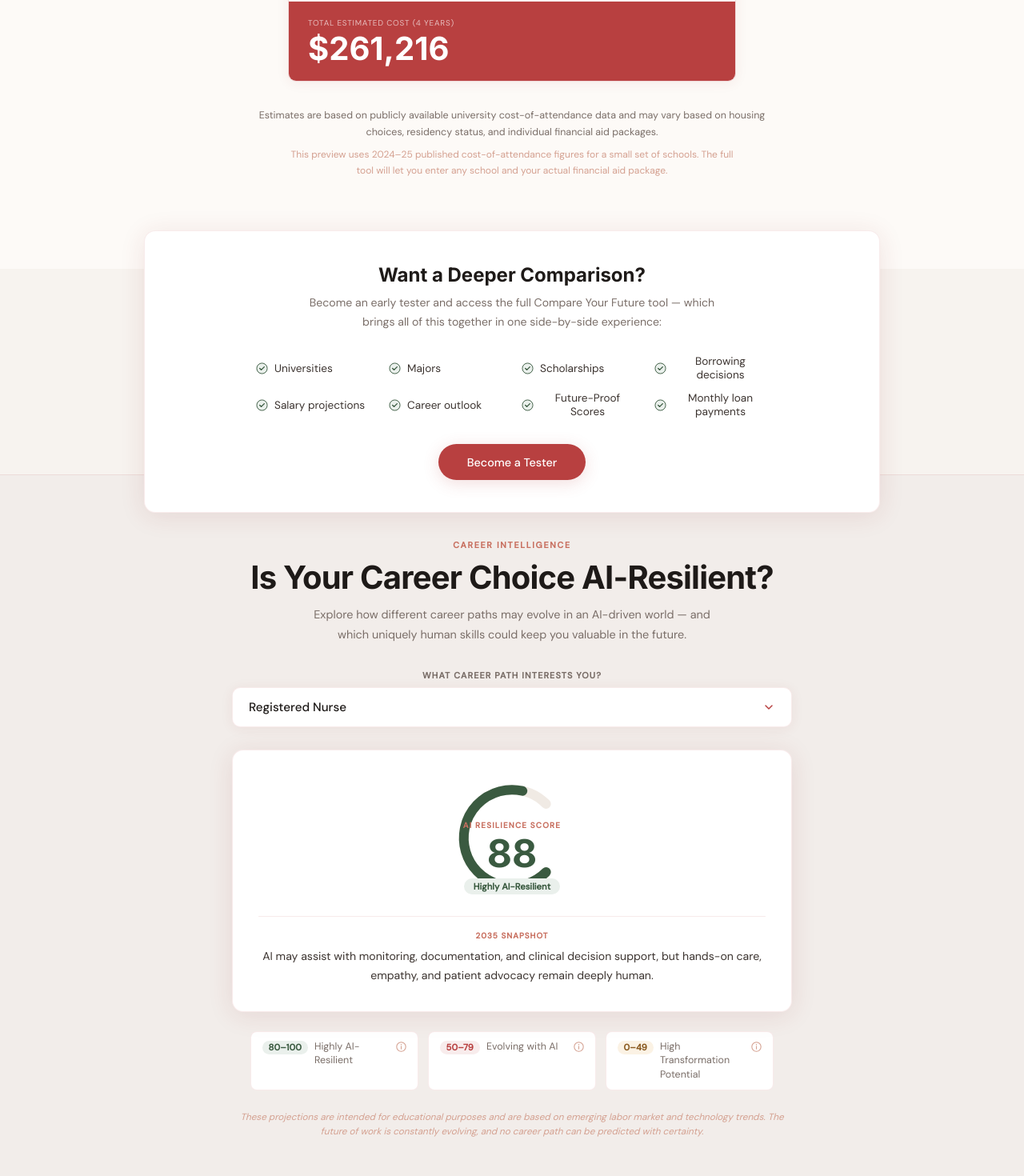
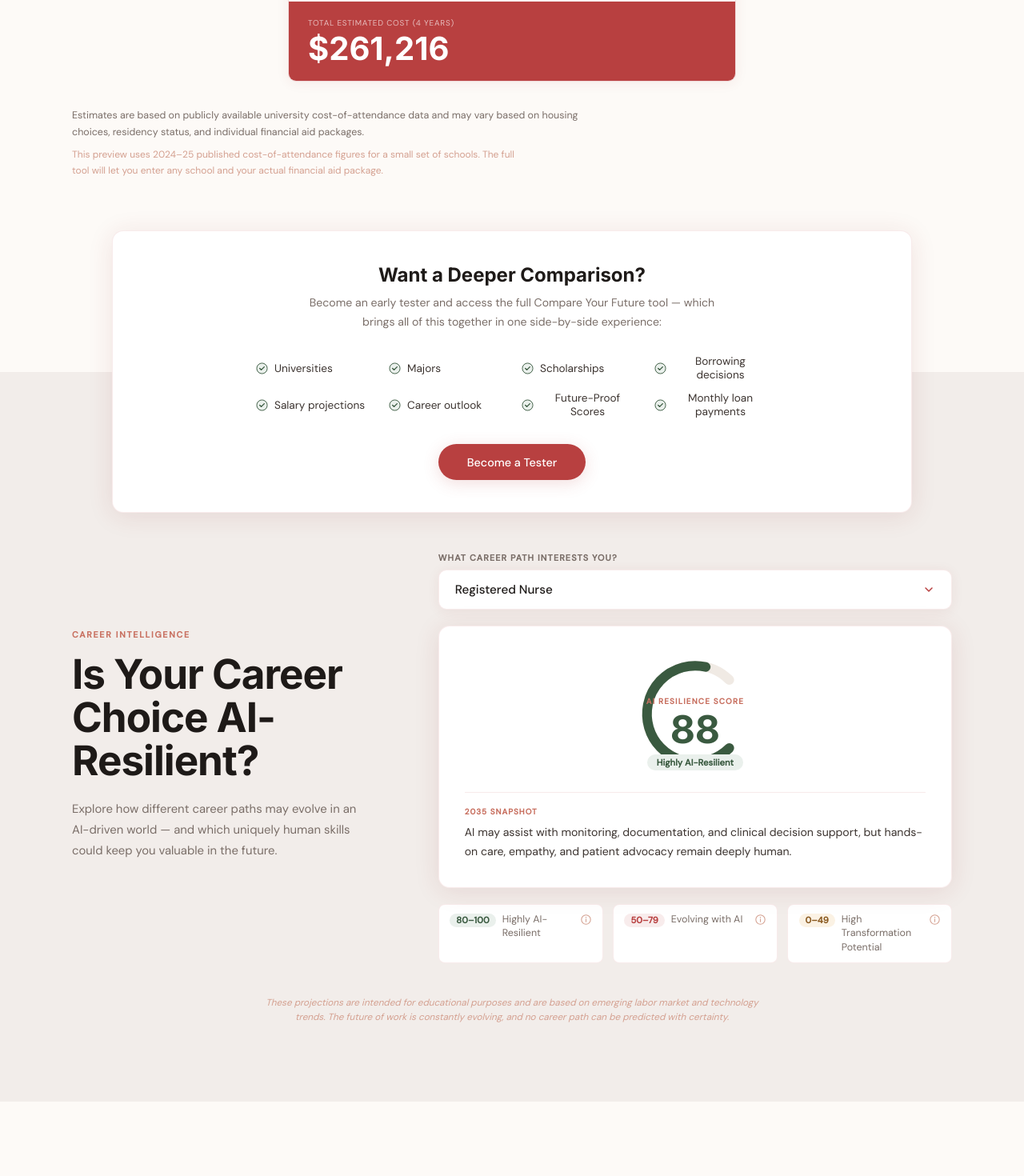
Before and after one commit to lucyafilipi/paid-off, a React (Vite) app: page / in a window 1280 px wide. Shown: the part 2960-4430 px from the top of the page at 80% size. Built offline with nearby package versions, Linux system fonts and the light colour scheme.

Commit message:
Update App.jsx

```diff
--- a/src/App.jsx
+++ b/src/App.jsx
@@ -1146,10 +1146,10 @@ function CompareYourFuture() {
           {comparePath && <CostCard path={comparePath} scholarship={scholarship2} grant={grant2} onScholarshipChange={setScholarship2} onGrantChange={setGrant2} residency={residency2} onResidencyChange={setResidency2} incHousing={incHousing2} onHousingToggle={setIncHousing2} incMeal={incMeal2} onMealToggle={setIncMeal2} />}
         </div>
 
-        <p style={{ fontSize: "0.78rem", color: T.inkSoft, lineHeight: 1.7, maxWidth: "640px", marginBottom: "0.5rem", textAlign: "center", marginLeft: "auto", marginRight: "auto" }}>
+        <p style={{ fontSize: "0.78rem", color: T.inkSoft, lineHeight: 1.7, maxWidth: "640px", marginBottom: "0.5rem" }}>
           Estimates are based on publicly available university cost-of-attendance data and may vary based on housing choices, residency status, and individual financial aid packages.
         </p>
-        <p style={{ fontSize: "0.75rem", color: T.olivePale, lineHeight: 1.65, maxWidth: "560px", textAlign: "center", marginLeft: "auto", marginRight: "auto" }}>
+        <p style={{ fontSize: "0.75rem", color: T.olivePale, lineHeight: 1.65, maxWidth: "560px" }}>
           This preview uses 2024–25 published cost-of-attendance figures for a small set of schools. The full tool will let you enter any school and your actual financial aid package.
         </p>
 
@@ -1169,7 +1169,8 @@ function DeeperComparisonBanner() {
   ];
 
   return (
-    <div style={{ position: "relative", zIndex: 5, maxWidth: "1000px", margin: "-3rem auto", padding: "0 2.5rem" }}>
+    <div style={{ position: "relative", zIndex: 5, background: `linear-gradient(to bottom, ${T.paper} 50%, ${T.sage} 50%)`, margin: "-3rem 0", padding: "0 2.5rem" }}>
+      <div style={{ maxWidth: "1000px", margin: "0 auto" }}>
       <div style={{
         background: T.white, border: `1px solid ${T.border}`, borderRadius: "14px",
         padding: "2.5rem", boxShadow: T.shadowMd, textAlign: "center",
@@ -1208,6 +1209,7 @@ function DeeperComparisonBanner() {
         </a>
       </div>
       <style>{`@media(max-width:640px){ .deeper-comparison-grid { grid-template-columns: 1fr 1fr !important; } }`}</style>
+      </div>
     </div>
   );
 }
@@ -2051,23 +2053,28 @@ function AIResilienceSection() {
 
   return (
     <section id="career-outlook" ref={ref} className={`section-reveal${visible ? " visible" : ""}`}
-      style={{ background: T.sage, padding: "5rem 2.5rem", borderTop: `1px solid ${T.border}` }}>
-      <div style={{ maxWidth: "700px", margin: "0 auto" }}>
-
-        {/* Header */}
-        <div style={{ textAlign: "center", marginBottom: "2rem" }}>
-          <span style={{ fontSize: "0.67rem", fontWeight: 600, letterSpacing: "0.16em", textTransform: "uppercase", color: T.oliveMid, display: "block", marginBottom: "0.75rem" }}>Career Intelligence</span>
-          <h2 className="serif" style={{ fontSize: "clamp(1.75rem,3.5vw,2.5rem)", fontWeight: 700, lineHeight: 1.1, letterSpacing: "-0.02em", color: T.ink, marginBottom: "0.75rem" }}>
+      style={{ background: T.sage, padding: "6rem 2.5rem", borderTop: `1px solid ${T.border}` }}>
+      <div style={{ maxWidth: "1100px", margin: "0 auto" }}>
+
+        {/* Two-column layout: left = heading + dropdown, right = dashboard */}
+        <div style={{ display: "grid", gridTemplateColumns: "1fr 1.7fr", gap: "5rem", alignItems: "center", marginBottom: "2.5rem" }}>
+
+          {/* LEFT: heading + subtitle + dropdown */}
+          <div>
+            <span style={{ fontSize: "0.67rem", fontWeight: 600, letterSpacing: "0.16em", textTransform: "uppercase", color: T.oliveMid, display: "block", marginBottom: "1rem" }}>Career Intelligence</span>
+            <h2 className="serif" style={{ fontSize: "clamp(2.2rem,4vw,3.2rem)", fontWeight: 700, lineHeight: 1.05, letterSpacing: "-0.02em", color: T.ink, marginBottom: "1.25rem" }}>
               Is Your Career Choice AI-Resilient?
             </h2>
-          <p style={{ fontSize: "0.9rem", color: T.inkSoft, lineHeight: 1.7, maxWidth: "520px", margin: "0 auto" }}>
+            <p style={{ fontSize: "0.93rem", color: T.inkSoft, lineHeight: 1.75, marginBottom: "2rem" }}>
               Explore how different career paths may evolve in an AI-driven world — and which uniquely human skills could keep you valuable in the future.
             </p>
           </div>
 
-        {/* Dropdown — centered */}
-        <div style={{ marginBottom: "1.75rem" }}>
-          <label style={{ fontSize: "0.68rem", fontWeight: 600, letterSpacing: "0.1em", textTransform: "uppercase", color: T.inkSoft, display: "block", marginBottom: "0.5rem", textAlign: "center" }}>
+          {/* RIGHT: dropdown + score card + legend */}
+          <div>
+            {/* Dropdown — above the score card */}
+            <div style={{ marginBottom: "1.25rem" }}>
+              <label style={{ fontSize: "0.68rem", fontWeight: 600, letterSpacing: "0.1em", textTransform: "uppercase", color: T.inkSoft, display: "block", marginBottom: "0.5rem" }}>
                 What career path interests you?
               </label>
               <div style={{ position: "relative" }}>
@@ -2118,11 +2125,10 @@ function AIResilienceSection() {
                 )}
               </div>
             </div>
-
-        {/* Score card — centered, compact */}
+            {/* Score card */}
             <div key={selectedIdx} className="fade-up" style={{
               background: T.white, border: `1px solid ${T.border}`, borderRadius: "14px",
-          padding: "2rem", boxShadow: T.shadowMd, marginBottom: "1.5rem",
+              padding: "2rem", boxShadow: T.shadowMd, marginBottom: "1.25rem",
             }}>
               {/* Gauge */}
               <div style={{ display: "flex", flexDirection: "column", alignItems: "center", marginBottom: "1.25rem" }}>
@@ -2140,16 +2146,16 @@ function AIResilienceSection() {
               </div>
 
               {/* 2035 Snapshot */}
-          <div style={{ borderTop: `1px solid ${T.border}`, paddingTop: "1.1rem", textAlign: "center" }}>
+              <div style={{ borderTop: `1px solid ${T.border}`, paddingTop: "1.1rem" }}>
                 <div style={{ fontSize: "0.62rem", fontWeight: 600, letterSpacing: "0.1em", textTransform: "uppercase", color: T.oliveMid, marginBottom: "0.5rem" }}>2035 Snapshot</div>
                 <p style={{ fontSize: "0.88rem", color: T.inkMid, lineHeight: 1.7 }}>{selected.snapshot}</p>
               </div>
             </div>
 
             {/* Legend */}
-        <div style={{ display: "flex", gap: "0.75rem", justifyContent: "center", flexWrap: "wrap", marginBottom: "1.5rem" }}>
+            <div style={{ display: "flex", gap: "0.75rem", flexWrap: "wrap" }}>
               {legend.map(l => (
-            <div key={l.label} style={{ display: "flex", alignItems: "flex-start", gap: "0.5rem", background: T.white, border: `1px solid ${T.border}`, borderRadius: "8px", padding: "0.6rem 0.85rem", flex: "1 1 180px", maxWidth: "210px" }}>
+                <div key={l.label} style={{ display: "flex", alignItems: "flex-start", gap: "0.5rem", background: T.white, border: `1px solid ${T.border}`, borderRadius: "8px", padding: "0.6rem 0.85rem", flex: "1 1 160px" }}>
                   <span style={{ fontSize: "0.7rem", fontWeight: 700, color: l.color, background: l.bg, padding: "0.1rem 0.5rem", borderRadius: "100px", whiteSpace: "nowrap", marginTop: "1px", flexShrink: 0 }}>{l.range}</span>
                   <span style={{ fontSize: "0.78rem", color: T.inkSoft, lineHeight: 1.4, flex: 1 }}>{l.label}</span>
                   <span className="io-tooltip" style={{ position: "relative", display: "inline-flex", marginTop: "2px", flexShrink: 0, cursor: "default" }}>
@@ -2169,14 +2175,19 @@ function AIResilienceSection() {
                 </div>
               ))}
             </div>
-
-        {/* Disclaimer */}
-        <p style={{ fontSize: "0.73rem", color: T.olivePale, lineHeight: 1.6, textAlign: "center", fontStyle: "italic" }}>
+          </div>
+        </div>
+
+        {/* Disclaimer — centered at bottom */}
+        <p style={{ fontSize: "0.73rem", color: T.olivePale, lineHeight: 1.6, fontStyle: "italic", textAlign: "center", maxWidth: "640px", margin: "0 auto" }}>
           These projections are intended for educational purposes and are based on emerging labor market and technology trends. The future of work is constantly evolving, and no career path can be predicted with certainty.
         </p>
 
       </div>
-      <style>{`.io-tooltip:hover .io-tooltip-box { opacity: 1 !important; visibility: visible !important; }`}</style>
+      <style>{`
+        .io-tooltip:hover .io-tooltip-box { opacity: 1 !important; visibility: visible !important; }
+        @media(max-width:900px){ #career-outlook > div > div:first-of-type { grid-template-columns: 1fr !important; gap: 2.5rem !important; } }
+      `}</style>
     </section>
   );
 }
```
Lines whose indentation alone changed are shown as unchanged.
